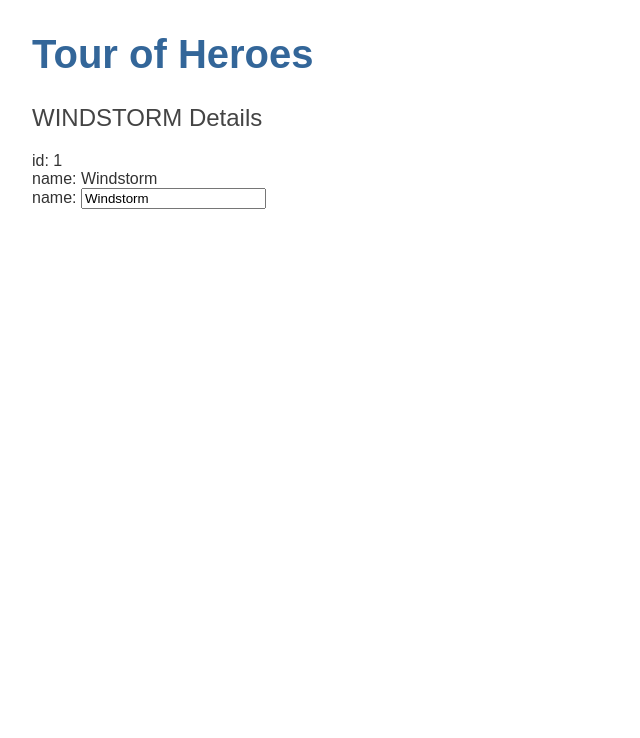
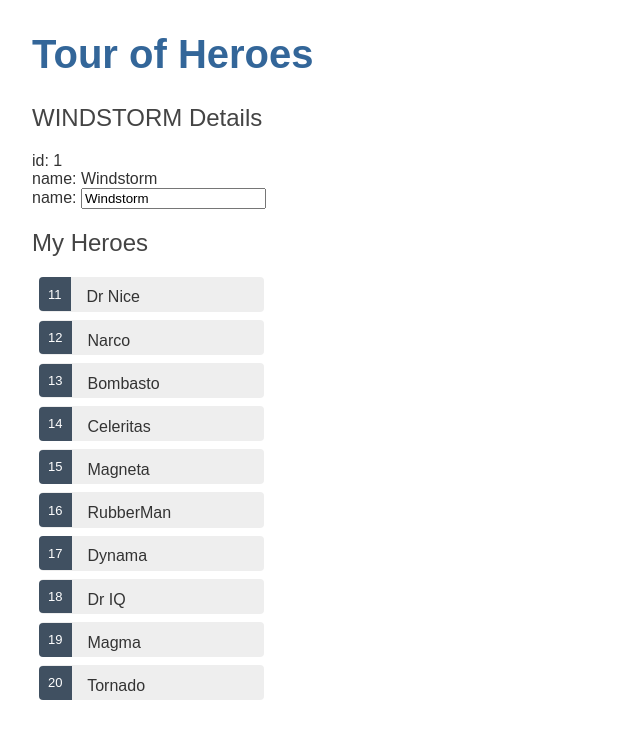
Before and after one commit to ElizavetaCode/Angular-Tour-of-Heroes, an Angular app: page / in a window 1280 px wide. Shown: the top 738 px of the page, without its empty margins (0-640 px from the left). Built offline with nearby package versions, Linux system fonts and the light colour scheme.

Commit message:
Add heroes list

```diff
--- a/src/app/app.module.ts
+++ b/src/app/app.module.ts
@@ -4,7 +4,7 @@
 import { AppRoutingModule } from './app-routing.module';
 import { AppComponent } from './app.component';
 import { HeroesComponent } from './heroes/heroes.component';
-import { FormsModule } from '@angular/forms';
+import { FormsModule } from '@angular/forms'; // <-- NgModel lives here
 
 @NgModule({
   declarations: [
--- a/src/app/heroes/heroes.component.css
+++ b/src/app/heroes/heroes.component.css
@@ -0,0 +1,44 @@
+/* HeroesComponent's private CSS styles */
+.heroes {
+    margin: 0 0 2em 0;
+    list-style-type: none;
+    padding: 0;
+    width: 15em;
+  }
+  .heroes li {
+    cursor: pointer;
+    position: relative;
+    left: 0;
+    background-color: #EEE;
+    margin: .5em;
+    padding: .3em 0;
+    height: 1.6em;
+    border-radius: 4px;
+  }
+  .heroes li:hover {
+    color: #607D8B;
+    background-color: #DDD;
+    left: .1em;
+  }
+  .heroes li.selected {
+    background-color: #CFD8DC;
+    color: white;
+  }
+  .heroes li.selected:hover {
+    background-color: #BBD8DC;
+    color: white;
+  }
+  .heroes .badge {
+    display: inline-block;
+    font-size: small;
+    color: white;
+    padding: 0.8em 0.7em 0 0.7em;
+    background-color:#405061;
+    line-height: 1em;
+    position: relative;
+    left: -1px;
+    top: -4px;
+    height: 1.8em;
+    margin-right: .8em;
+    border-radius: 4px 0 0 4px;
+  }
--- a/src/app/heroes/heroes.component.html
+++ b/src/app/heroes/heroes.component.html
@@ -7,3 +7,10 @@
       <input [(ngModel)]="hero.name" placeholder="name"/>
     </label>
   </div>
+
+  <h2>My Heroes</h2>
+<ul class="heroes">
+  <li *ngFor="let hero of heroes" (click)="onSelect(hero)">
+    <span class="badge">{{hero.id}}</span> {{hero.name}}
+  </li>
+</ul>
--- a/src/app/heroes/heroes.component.ts
+++ b/src/app/heroes/heroes.component.ts
@@ -1,5 +1,6 @@
 import { Component, OnInit } from '@angular/core';
 import { Hero } from '../hero';
+import { HEROES } from '../mock-heroes'
 
 @Component({
   selector: 'app-heroes',
@@ -8,10 +9,14 @@
 })
 export class HeroesComponent implements OnInit {
 
+  heroes = HEROES;
+
   hero: Hero = {
     id: 1,
     name: 'Windstorm'
   };
+
+
 
   constructor() { }
 
--- /dev/null
+++ b/src/app/mock-heroes.ts
@@ -0,0 +1,14 @@
+import { Hero } from './hero';
+
+export const HEROES: Hero[] = [
+  { id: 11, name: 'Dr Nice' },
+  { id: 12, name: 'Narco' },
+  { id: 13, name: 'Bombasto' },
+  { id: 14, name: 'Celeritas' },
+  { id: 15, name: 'Magneta' },
+  { id: 16, name: 'RubberMan' },
+  { id: 17, name: 'Dynama' },
+  { id: 18, name: 'Dr IQ' },
+  { id: 19, name: 'Magma' },
+  { id: 20, name: 'Tornado' }
+];
```
